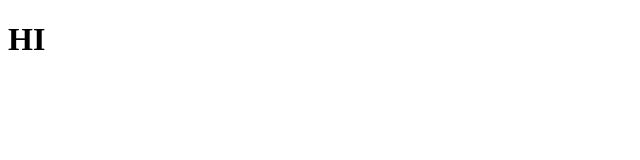
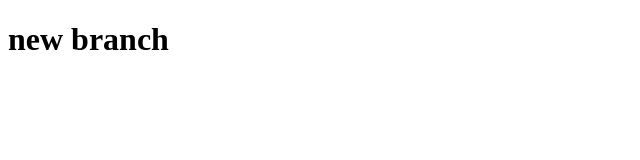
Before and after one commit to jbijeesh/IP, a plain HTML site: page index.html in a window 1280 px wide. Shown: the whole page, without its empty margins (0-640 px from the left). Drawn offline with Linux system fonts and the light colour scheme.

Commit message:
new branch

```diff
--- a/index.html
+++ b/index.html
@@ -6,6 +6,6 @@
   <title>Document</title>
 </head>
 <body>
-  <h1>HI</h1>
+  <h1>new branch</h1>
 </body>
 </html>
```
